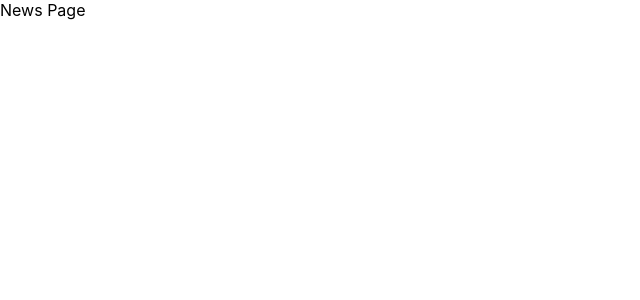
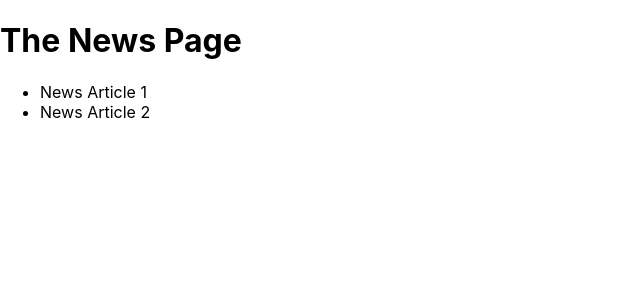
Before and after one commit to skwak0205/NextJS, a Next.js app: page /news in a window 1280 px wide. Shown: the top 300 px of the page, without its empty margins (0-640 px from the left). Built offline with nearby package versions, Linux system fonts and the light colour scheme.

Commit message:
link 추가

```diff
--- a/pages/news/index.js
+++ b/pages/news/index.js
@@ -1,7 +1,22 @@
 // our-domain.com/news
 
+import Link from 'next/link';
+
 const NewsPage = () => {
-  return <div>News Page</div>;
+  return (
+    <>
+      <h1>The News Page</h1>
+
+      <ul>
+        <li>
+          {/* <a href='/news/article1'>News Article 1</a> - a 태그를 사용하면 다른 페이지로 이동 시 reloading 되기 때문에 SPA라고 할 수 없음 */}
+
+          <Link href='/news/article1'>News Article 1</Link>
+        </li>
+        <li>News Article 2</li>
+      </ul>
+    </>
+  );
 };
 
 export default NewsPage;
```
